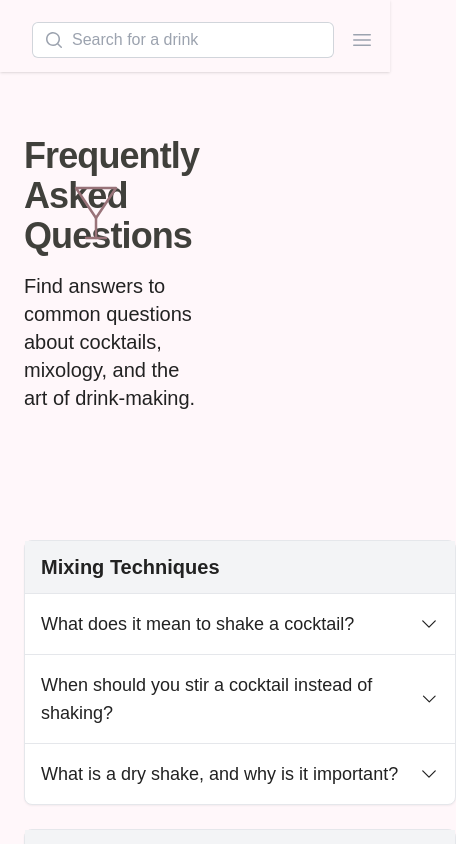
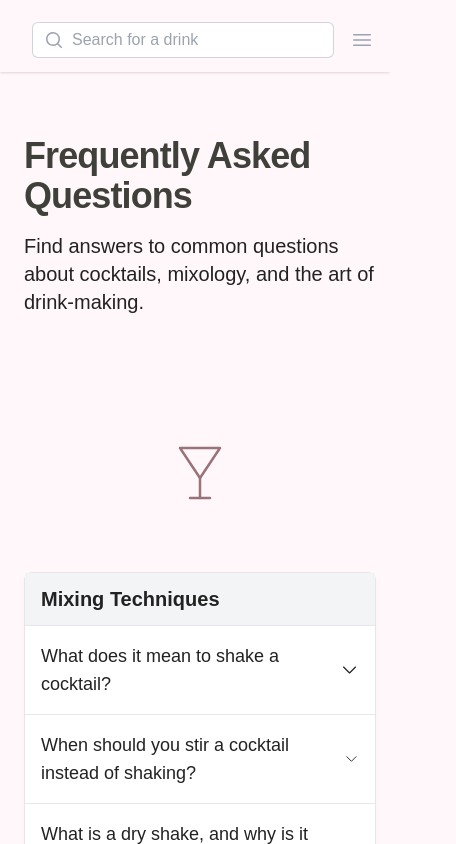
Before and after one commit to andreroxhage/accessible-drinks, a Next.js app: page /faq in a window 390 px wide. Shown: the top 844 px of the page, 456 px wide, since content can reach past the window. Built offline with nearby package versions, Linux system fonts and the light colour scheme.

Commit message:
responsiveness quick fix

```diff
--- a/src/app/faq/page.tsx
+++ b/src/app/faq/page.tsx
@@ -10,7 +10,7 @@ export default function Categories() {
         className="container mx-auto grid grid-cols-1 lg:grid-cols-12 justify-between items-start gap-8 px-6 py-16 sm:py-24 lg:px-8 lg:py-32"
       >
         {/* Page Header Section */}
-        <div className="flex flex-col items-start justify-start  lg:col-span-8">
+        <div className="flex flex-col items-start justify-start col-span-12 lg:col-span-8">
           {/* Page Header Section */}
           <div className="mb-12 md:mb-16 flex flex-col sm:flex-row sm:items-center gap-6">
             <div>
@@ -29,8 +29,8 @@ export default function Categories() {
         </div>
 
         {/* Accordion Section - 1/3 width (4 columns) */}
-        <div className="lg:col-span-4 flex justify-center items-center py-8">
-            <svg
+        <div className="col-span-12 lg:col-span-4 flex justify-center items-center py-2 lg:py-8">
+          <svg
             xmlns="http://www.w3.org/2000/svg"
             className="w-20 h-20 sm:w-24 sm:h-24 md:w-28 md:h-28 text-secondary-pink-darker"
             viewBox="0 0 64 64"
@@ -39,11 +39,11 @@ export default function Categories() {
             strokeWidth="2"
             strokeLinecap="round"
             strokeLinejoin="round"
-            >
+          >
             <path d="M16 16 L32 40 L48 16 Z" />
             <line x1="32" y1="40" x2="32" y2="56" />
             <line x1="24" y1="56" x2="40" y2="56" />
-            </svg>
+          </svg>
         </div>
         <div className="col-span-12">
           <FAQAccordion />
```
